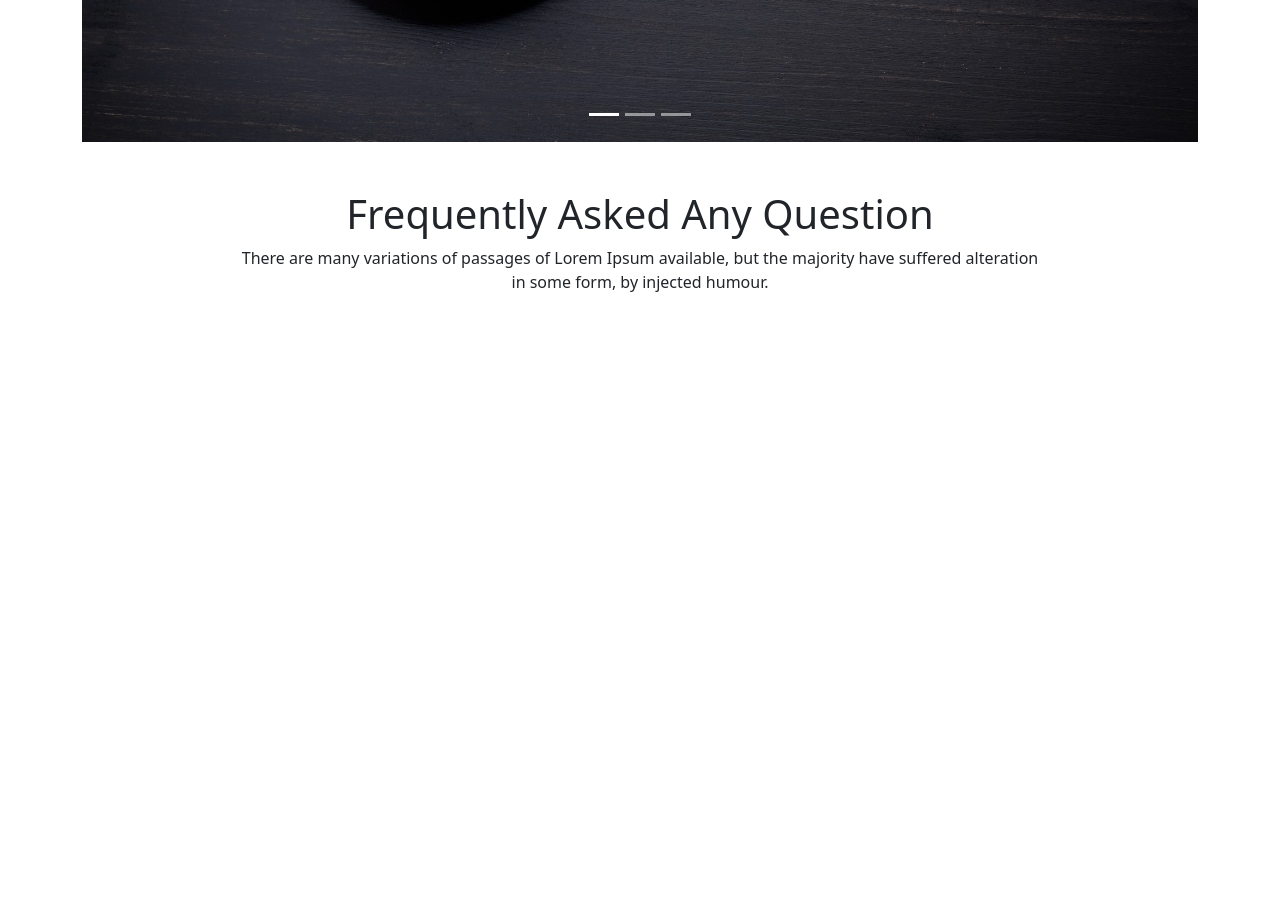
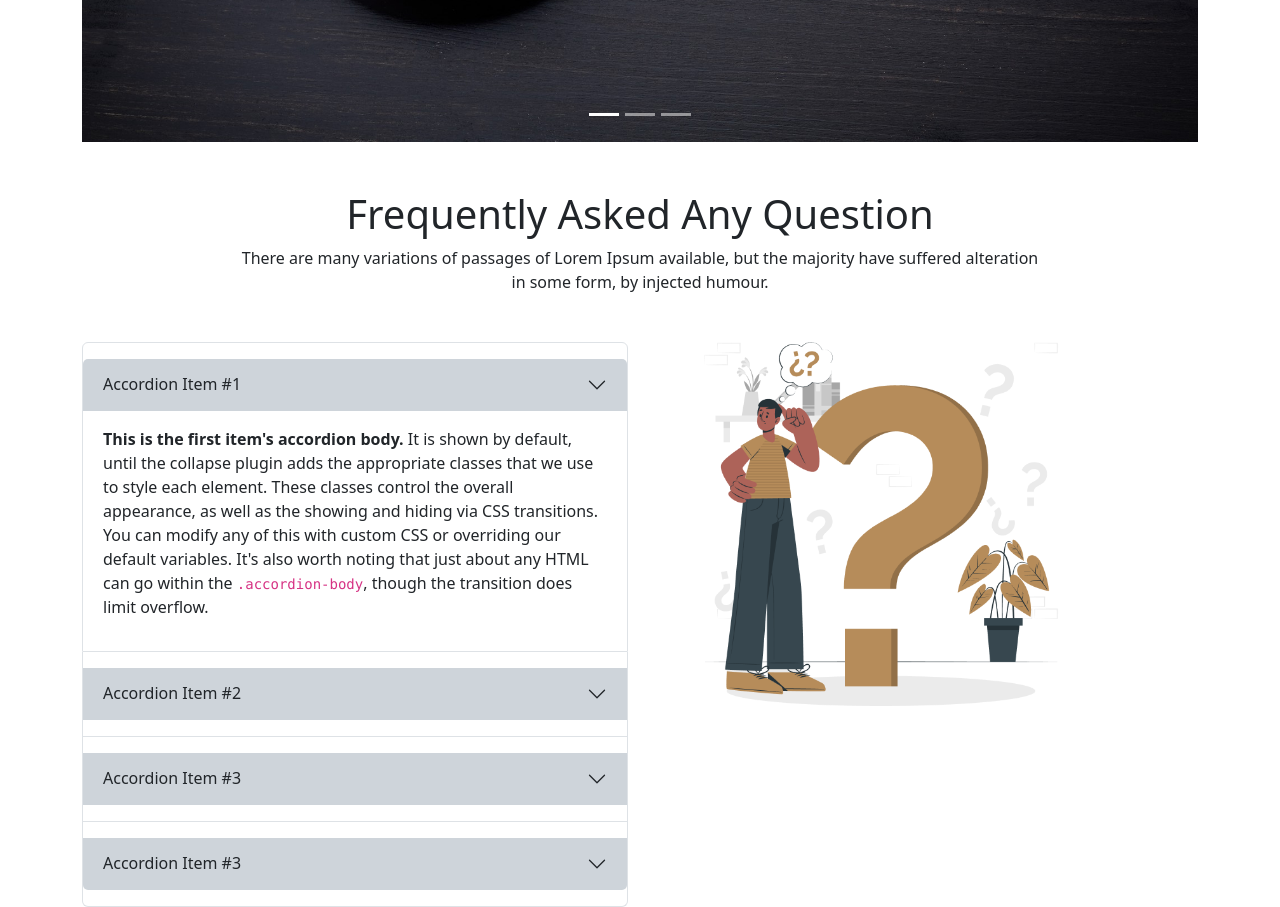
Before and after one commit to khorsed667/assignment-4, a plain HTML site: page index.html in a window 1280 px wide. Shown: the part 2423-3330 px from the top of the page. Before the commit the page ends 2765 px from the top, so only its background shows below. Drawn offline with nearby package versions, Linux system fonts and the light colour scheme.

Commit message:
second commit

```diff
--- a/index.html
+++ b/index.html
@@ -193,6 +193,66 @@
                     </div>
             </section>
 
+            <section>
+                <div class="row">
+                  <div class="col-12 col-md-6">
+                    <div class="accordion" id="accordionExample">
+                      <div class="accordion-item py-3 round-3">
+                        <h2 class="accordion-header" id="headingOne">
+                          <button class="accordion-button collapsed bg-dark-subtle" type="button" data-bs-toggle="collapse" data-bs-target="#collapseOne" aria-expanded="true" aria-controls="collapseOne">
+                            Accordion Item #1
+                          </button>
+                        </h2>
+                        <div id="collapseOne" class="accordion-collapse collapse show" aria-labelledby="headingOne" data-bs-parent="#accordionExample">
+                          <div class="accordion-body">
+                            <strong>This is the first item's accordion body.</strong> It is shown by default, until the collapse plugin adds the appropriate classes that we use to style each element. These classes control the overall appearance, as well as the showing and hiding via CSS transitions. You can modify any of this with custom CSS or overriding our default variables. It's also worth noting that just about any HTML can go within the <code>.accordion-body</code>, though the transition does limit overflow.
+                          </div>
+                        </div>
+                      </div>
+                      <div class="accordion-item py-3 round-3">
+                        <h2 class="accordion-header" id="headingTwo">
+                          <button class="accordion-button collapsed bg-dark-subtle" type="button" data-bs-toggle="collapse" data-bs-target="#collapseTwo" aria-expanded="false" aria-controls="collapseTwo">
+                            Accordion Item #2
+                          </button>
+                        </h2>
+                        <div id="collapseTwo" class="accordion-collapse collapse" aria-labelledby="headingTwo" data-bs-parent="#accordionExample">
+                          <div class="accordion-body">
+                            <strong>This is the second item's accordion body.</strong> It is hidden by default, until the collapse plugin adds the appropriate classes that we use to style each element. These classes control the overall appearance, as well as the showing and hiding via CSS transitions. You can modify any of this with custom CSS or overriding our default variables. It's also worth noting that just about any HTML can go within the <code>.accordion-body</code>, though the transition does limit overflow.
+                          </div>
+                        </div>
+                      </div>
+                      <div class="accordion-item py-3 round-3">
+                        <h2 class="accordion-header" id="headingThree">
+                          <button class="accordion-button collapsed bg-dark-subtle" type="button" data-bs-toggle="collapse" data-bs-target="#collapseThree" aria-expanded="false" aria-controls="collapseThree">
+                            Accordion Item #3
+                          </button>
+                        </h2>
+                        <div id="collapseThree" class="accordion-collapse collapse" aria-labelledby="headingThree" data-bs-parent="#accordionExample">
+                          <div class="accordion-body">
+                            <strong>This is the third item's accordion body.</strong> It is hidden by default, until the collapse plugin adds the appropriate classes that we use to style each element. These classes control the overall appearance, as well as the showing and hiding via CSS transitions. You can modify any of this with custom CSS or overriding our default variables. It's also worth noting that just about any HTML can go within the <code>.accordion-body</code>, though the transition does limit overflow.
+                          </div>
+                        </div>
+                      </div>
+                      <div class="accordion-item py-3 round-3">
+                        <h2 class="accordion-header" id="headingThree">
+                          <button class="accordion-button collapsed bg-dark-subtle" type="button" data-bs-toggle="collapse" data-bs-target="#collapseFour" aria-expanded="false" aria-controls="collapseFour">
+                            Accordion Item #3
+                          </button>
+                        </h2>
+                        <div id="collapseFour" class="accordion-collapse collapse" aria-labelledby="headingThree" data-bs-parent="#accordionExample">
+                          <div class="accordion-body">
+                            <strong>This is the third item's accordion body.</strong> It is hidden by default, until the collapse plugin adds the appropriate classes that we use to style each element. These classes control the overall appearance, as well as the showing and hiding via CSS transitions. You can modify any of this with custom CSS or overriding our default variables. It's also worth noting that just about any HTML can go within the <code>.accordion-body</code>, though the transition does limit overflow.
+                          </div>
+                        </div>
+                      </div>
+                    </div>
+                  </div>
+                  <div class=" col-12 col-md-6">
+                    <img src="images/faq.png" class="w-75 ps-5" alt="">
+                  </div>
+                </div>
+            </section>
+
         </main>
     <footer>
 
```
Also changed, not shown: style.css (+16 -0 lines).
